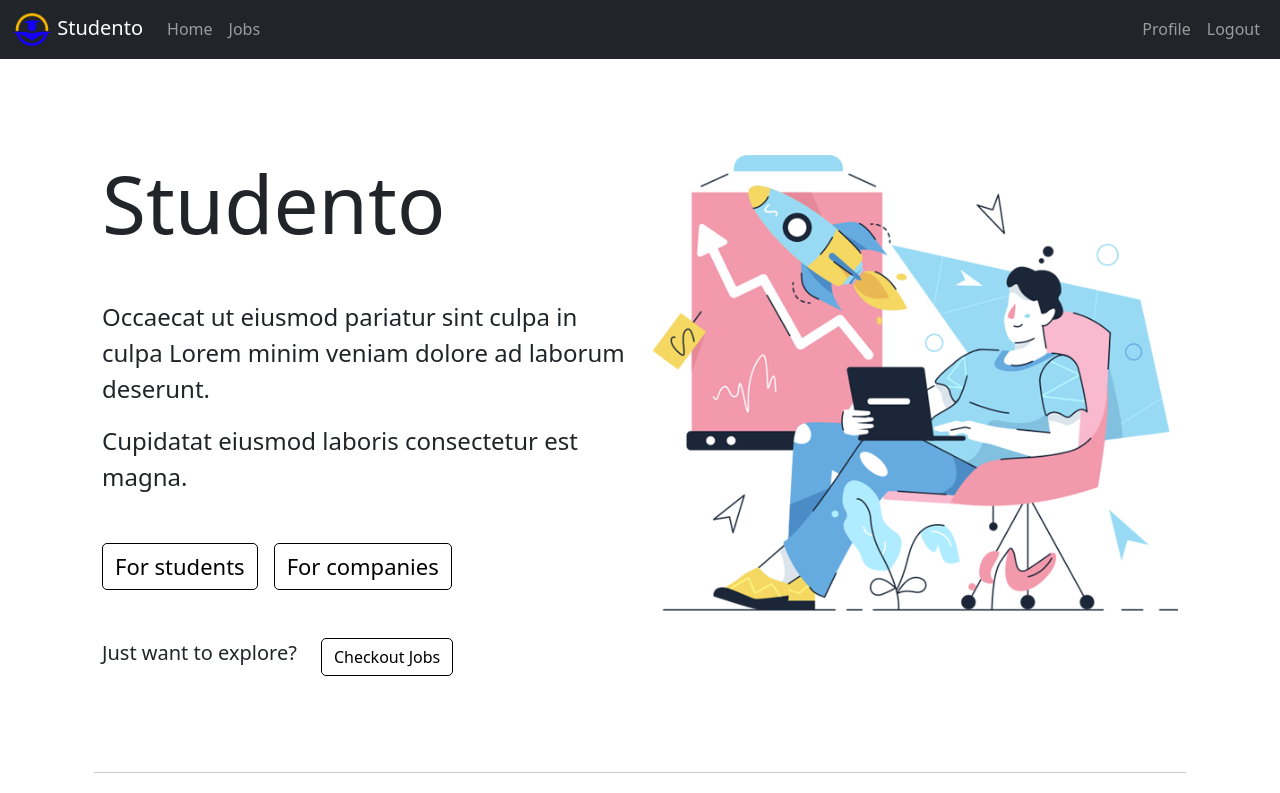
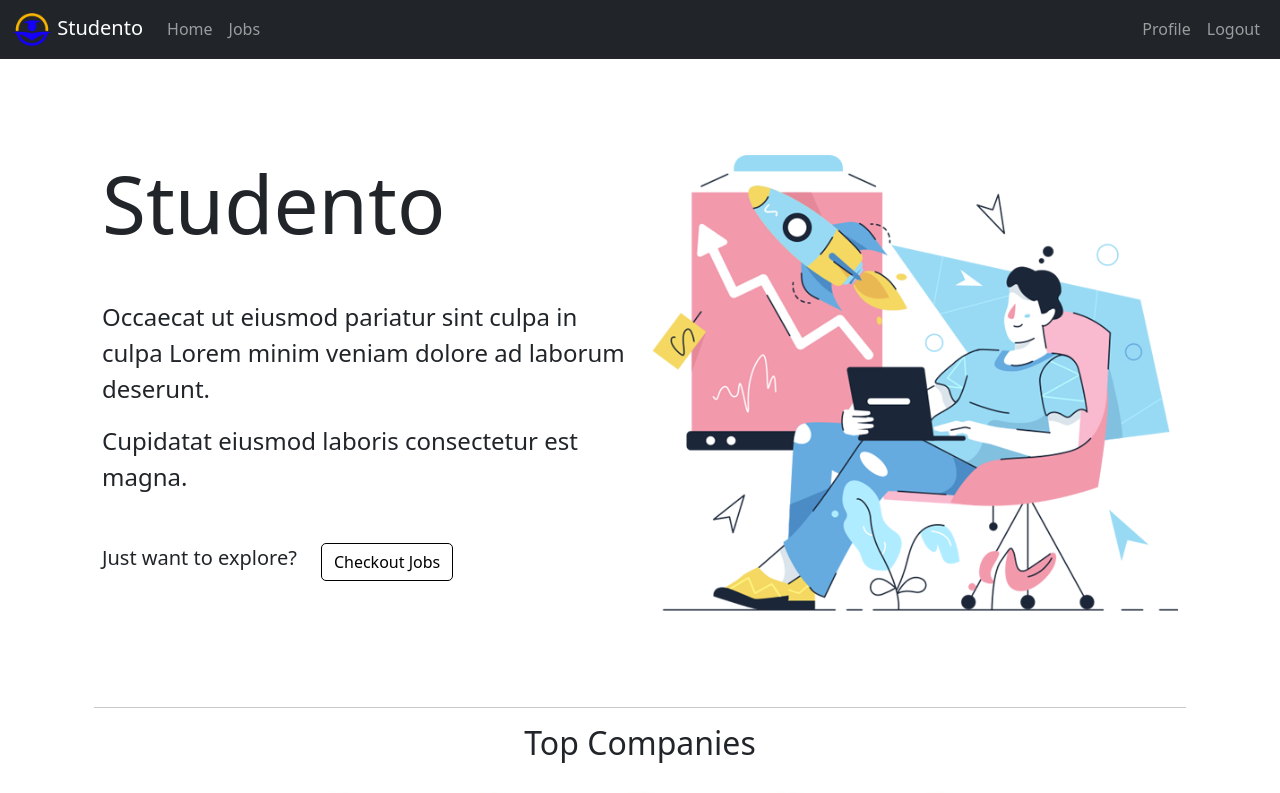
Before and after one commit to RanaAbdulMuneem/Studento, a React (Create React App) app in the folder client/: page / in a window 1280 px wide. Shown: the top 793 px of the page. Built offline with nearby package versions, Linux system fonts and the light colour scheme; sample sign-in values are in the browser's storage.

Commit message:
Made some minor fixes

```diff
--- a/client/src/components/companyprofile/CompanyProfile.js
+++ b/client/src/components/companyprofile/CompanyProfile.js
@@ -100,7 +100,7 @@ const CompanyProfile = () => {
     //SCROLL EVENT LISTENER
     const onScroll = function () {
       if (window.innerHeight + window.scrollY >= document.body.offsetHeight) {
-        console.log("you're at the bottom of the page");
+        //console.log("you're at the bottom of the page");
         page.current++;
         handleApplications();
       }
--- a/client/src/components/home/Home.js
+++ b/client/src/components/home/Home.js
@@ -29,6 +29,7 @@ const CompanyCard = (props) => {
 
 
 export const Home = () => {
+    const user = JSON.parse(localStorage.getItem('user'));
     const top_companies = [
         {name: "FAST-NUCES", logo: FastLogo},
         {name: "FAST-NUCES", logo: FastLogo},
@@ -44,6 +45,8 @@ export const Home = () => {
                     <h1 class="display-1 mb-5">Studento</h1>
                     <p class="info">Occaecat ut eiusmod pariatur sint culpa in culpa Lorem minim veniam dolore ad laborum deserunt.</p>
                     <p class="info">Cupidatat eiusmod laboris consectetur est magna.</p>
+                    {
+                        !user &&
                         <div class="row mt-5">
                             <div class="d-flex flex-row">
                                 <Link to="/studentlogin">
@@ -54,6 +57,9 @@ export const Home = () => {
                                 </Link>
                             </div>
                         </div>
+                    }
+                    {
+                        (!user || user.type!='company') &&
                         <div class="row mt-5 align-items-center">
                             <div class="col-auto">
                                 <h5>Just want to explore?</h5>
@@ -64,6 +70,7 @@ export const Home = () => {
                                 </Link>
                             </div>
                         </div>
+                    }
                 </div>
                 <div class="col-md-6 col-sm-12">
                     <img src={ChillingImage} class="img-fluid"></img>
--- a/client/src/components/navbar/NavBar.js
+++ b/client/src/components/navbar/NavBar.js
@@ -38,7 +38,10 @@ export const NavBar = (props) => {
           </Navbar.Brand>
         <Nav className="me-auto">
           <Nav.Link as={Link} to="/">Home</Nav.Link>
-          <Nav.Link as={Link} to="/jobs">Jobs</Nav.Link>
+          {
+            localStorage.getItem("type") !== 'company' &&
+            <Nav.Link as={Link} to="/jobs">Jobs</Nav.Link>
+          }
         </Nav>
         <Nav>
           {
```
Lines whose indentation alone changed are shown as unchanged.
